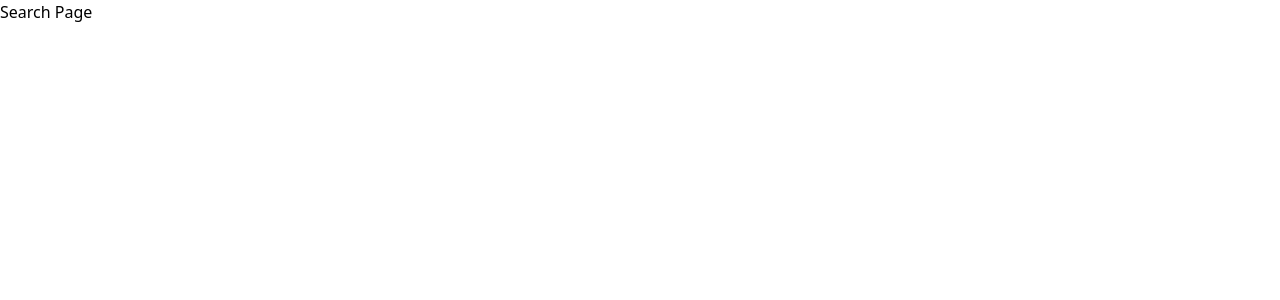
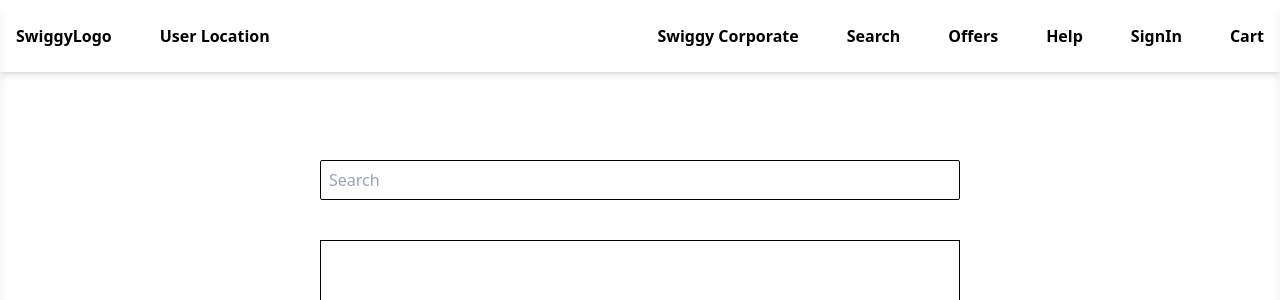
Before and after one commit to C-M-7/mostlySwiggy, a React (Create React App) app in the folder frontend/: page /search in a window 1280 px wide. Shown: the top 300 px of the page. Built offline with nearby package versions, Linux system fonts and the light colour scheme.

Commit message:
tried to set up search bar

```diff
--- a/frontend/src/Components/mainPage/Navbar.jsx
+++ b/frontend/src/Components/mainPage/Navbar.jsx
@@ -2,6 +2,7 @@ import React, { useState } from "react";
 import RSidebar from "./RSidebar";
 import { Link } from "react-router-dom";
 import LSidebar from "./LSidebar";
+import { useSelector } from "react-redux";
 
 const Navbar = () => {
   const [LsidebarOpen, setLsidebarOpen] = useState(false);
--- a/frontend/src/Components/searchPage/Search.jsx
+++ b/frontend/src/Components/searchPage/Search.jsx
@@ -1,9 +1,43 @@
-import React from 'react'
+import React, { useState } from 'react'
+import Navbar from '../mainPage/Navbar'
+import { useSelector } from 'react-redux';
 
 function Search() {
+  const [searchTerm , setSearchTerm] = useState('');
+  const [searchResults, setSearchResults] = useState([]);
+  const data = useSelector((state) => state.RestaurantsData);
+
+  const handleChange = (event) =>{
+    const term = event.target.value;
+    setSearchTerm(term);
+    const cuisines = data.map(cui => cui.cuisines.filter(item=>(
+      item.toLowerCase() === term.toLowerCase()
+    )));
+    console.log(cuisines);
+    const names = data.filter(n=>(n.name.toLowerCase() === term.toLowerCase()));
+    console.log(names);
+    const result = cuisines.concat(names);
+    setSearchResults(result);
+  }
+
   return (
     <>
-        <div>Search Page</div>
+        <Navbar/>
+        <div className='flex flex-col items-center'>
+        <div className='mt-40 w-[50%]'>
+          <input className='border border-black pl-2 w-[100%] h-10 rounded-sm' type='text' placeholder='Search' onChange={handleChange} value={searchTerm}/>
+        </div>
+        <div className='w-[50%] h-44 mt-10 border border-black flex flex-col overflow-y-auto scroll-smooth'>
+          <ul>
+            {
+              searchResults &&
+              searchResults.map((item, index)=>(
+                <li key={index}>{item}</li>
+              ))
+            }
+          </ul>
+        </div>
+        </div>
     </>
   )
 }
```
